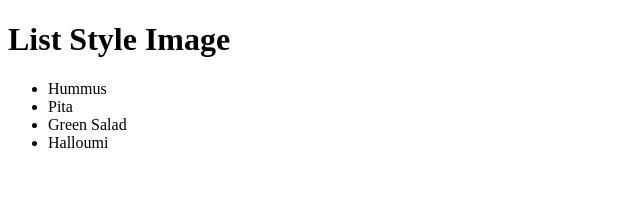
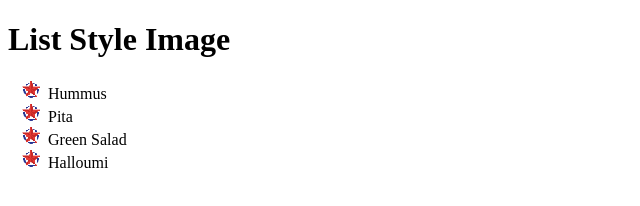
Before and after one commit to pranaavkl/CSS-Task-2, a plain HTML site: page task-2.html in a window 1280 px wide. Shown: the whole page, without its empty margins (0-640 px from the left). Drawn offline with Linux system fonts and the light colour scheme.

Commit message:
Update task-2.html

```diff
--- a/task-2.html
+++ b/task-2.html
@@ -9,7 +9,7 @@
 
     <style>
         ul {
-            list-style-image: url("star_icon.png");
+            list-style-image: url("task-2.png");
         }
     </style>
 
```
